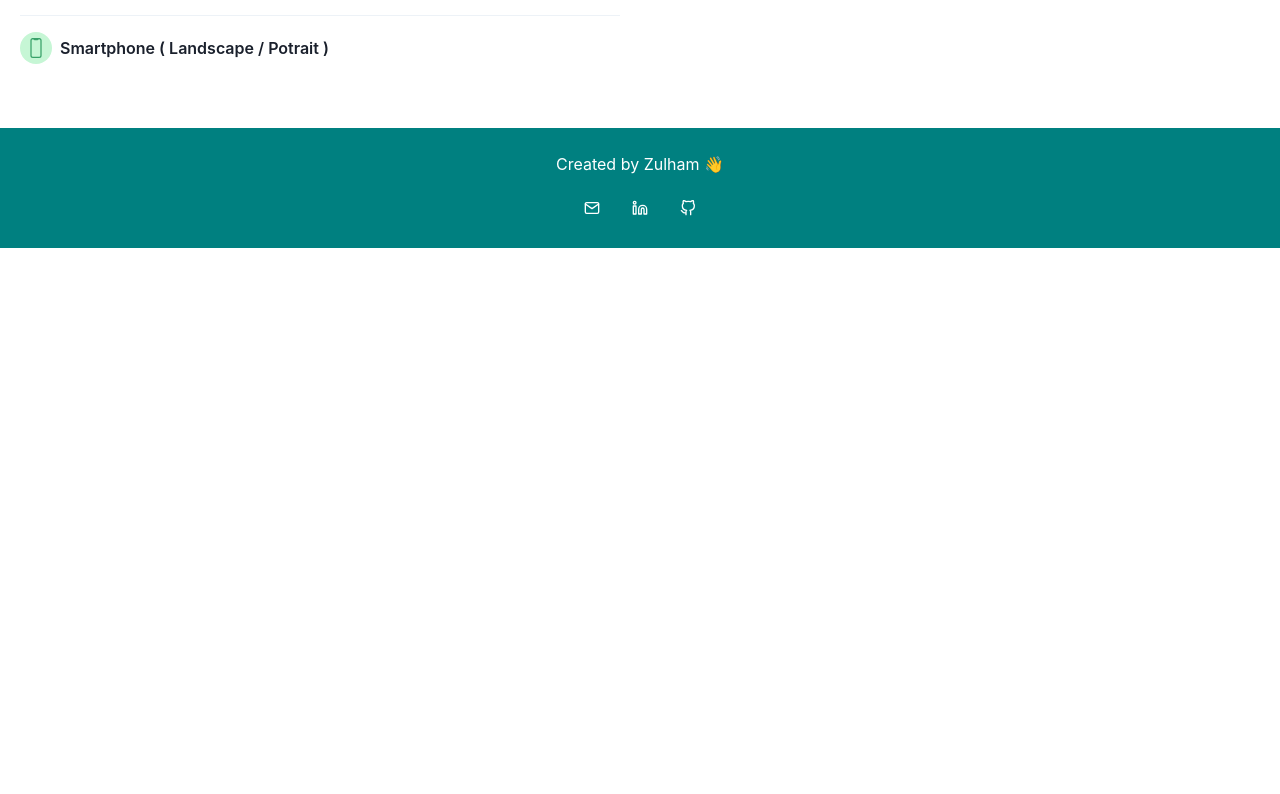
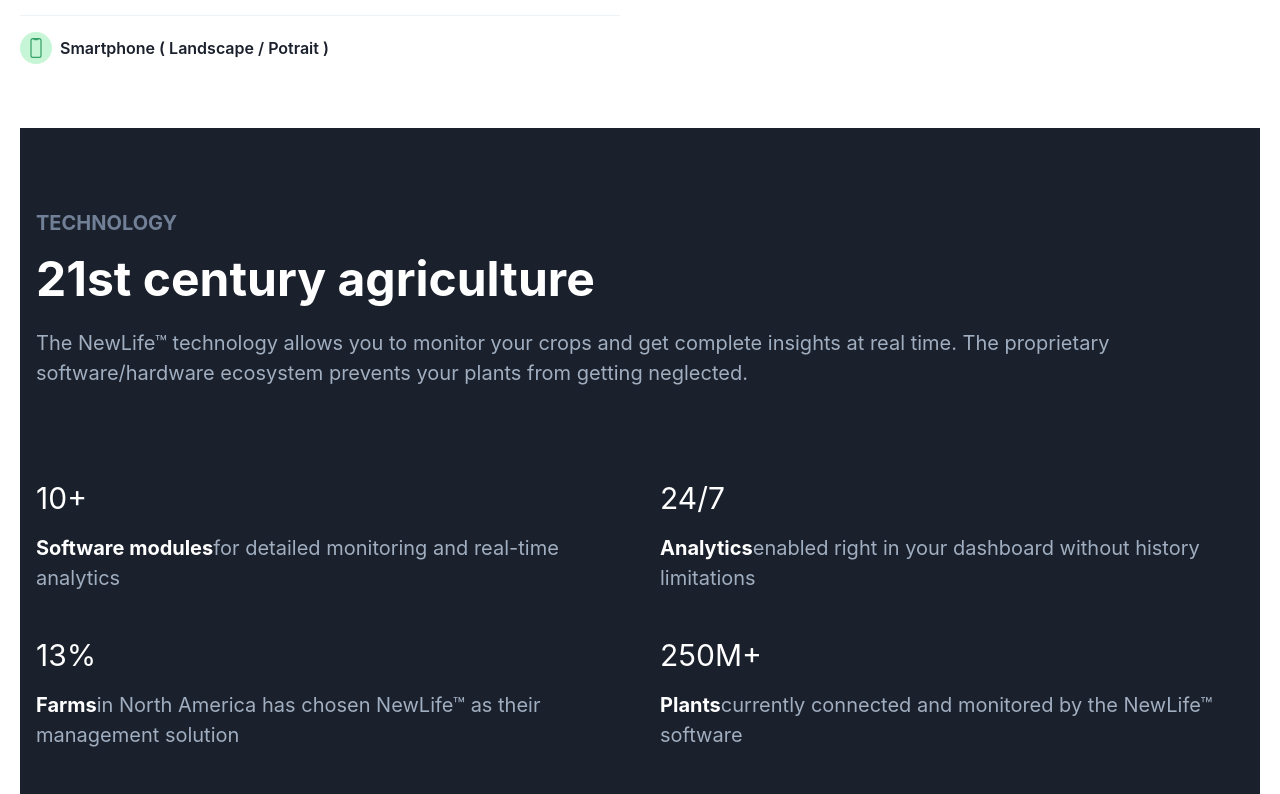
Before and after one commit to Z4nR/WhatColors, a React (Vite) app in the folder client/: page /WhatColors/about in a window 1280 px wide. Shown: the part 1046-1840 px from the top of the page. Before the commit the page ends 1294 px from the top, so only its background shows below. Built offline with nearby package versions, Linux system fonts and the light colour scheme; no server answers.

Commit message:
updt about page

```diff
--- /dev/null
+++ b/client/src/components/about/ResultExplaining.jsx
@@ -0,0 +1,111 @@
+import {
+  Stack,
+  Container,
+  Box,
+  Text,
+  Heading,
+  SimpleGrid,
+} from "@chakra-ui/react";
+
+export default function ResultExplaining() {
+  return (
+    <Box py={{ base: 5, xs: 8, sm: 16 }} bg={"gray.800"}>
+      <Container maxW={"7xl"} zIndex={10}>
+        <Stack direction={{ base: "column", lg: "row" }}>
+          <Stack flex={1} color={"gray.400"} justify={{ lg: "center" }} py={4}>
+            <Box mb={{ base: 8, md: 20 }}>
+              <Text
+                fontFamily={"heading"}
+                fontWeight={700}
+                textTransform={"uppercase"}
+                mb={3}
+                fontSize={"xl"}
+                color={"gray.500"}
+              >
+                Technology
+              </Text>
+              <Heading
+                color={"white"}
+                mb={5}
+                fontSize={{ base: "3xl", md: "5xl" }}
+              >
+                21st century agriculture
+              </Heading>
+              <Text fontSize={"xl"} color={"gray.400"}>
+                The NewLife™ technology allows you to monitor your crops and get
+                complete insights at real time. The proprietary
+                software/hardware ecosystem prevents your plants from getting
+                neglected.
+              </Text>
+            </Box>
+
+            <SimpleGrid columns={{ base: 1, md: 2 }} spacing={10}>
+              {stats.map((stat) => (
+                <Box key={stat.title}>
+                  <Text
+                    fontFamily={"heading"}
+                    fontSize={"3xl"}
+                    color={"white"}
+                    mb={3}
+                  >
+                    {stat.title}
+                  </Text>
+                  <Text fontSize={"xl"} color={"gray.400"}>
+                    {stat.content}
+                  </Text>
+                </Box>
+              ))}
+            </SimpleGrid>
+          </Stack>
+        </Stack>
+      </Container>
+    </Box>
+  );
+}
+
+const stats = [
+  {
+    title: "10+",
+    content: (
+      <>
+        <Text as={"span"} fontWeight={700} color={"white"}>
+          Software modules
+        </Text>
+        for detailed monitoring and real-time analytics
+      </>
+    ),
+  },
+  {
+    title: "24/7",
+    content: (
+      <>
+        <Text as={"span"} fontWeight={700} color={"white"}>
+          Analytics
+        </Text>
+        enabled right in your dashboard without history limitations
+      </>
+    ),
+  },
+  {
+    title: "13%",
+    content: (
+      <>
+        <Text as={"span"} fontWeight={700} color={"white"}>
+          Farms
+        </Text>
+        in North America has chosen NewLife™ as their management solution
+      </>
+    ),
+  },
+  {
+    title: "250M+",
+    content: (
+      <>
+        <Text as={"span"} fontWeight={700} color={"white"}>
+          Plants
+        </Text>
+        currently connected and monitored by the NewLife™ software
+      </>
+    ),
+  },
+];
--- a/client/src/pages/AboutPage.jsx
+++ b/client/src/pages/AboutPage.jsx
@@ -1,4 +1,5 @@
 import ResponsiveExplaining from "@/components/about/ResponsiveExplaining";
+import ResultExplaining from "@/components/about/ResultExplaining";
 import WebExplaining from "@/components/about/WebExplaining";
 import { Box } from "@chakra-ui/react";
 
@@ -7,6 +8,7 @@ export default function AboutPage() {
     <Box>
       <WebExplaining />
       <ResponsiveExplaining />
+      <ResultExplaining />
     </Box>
   );
 }
```
